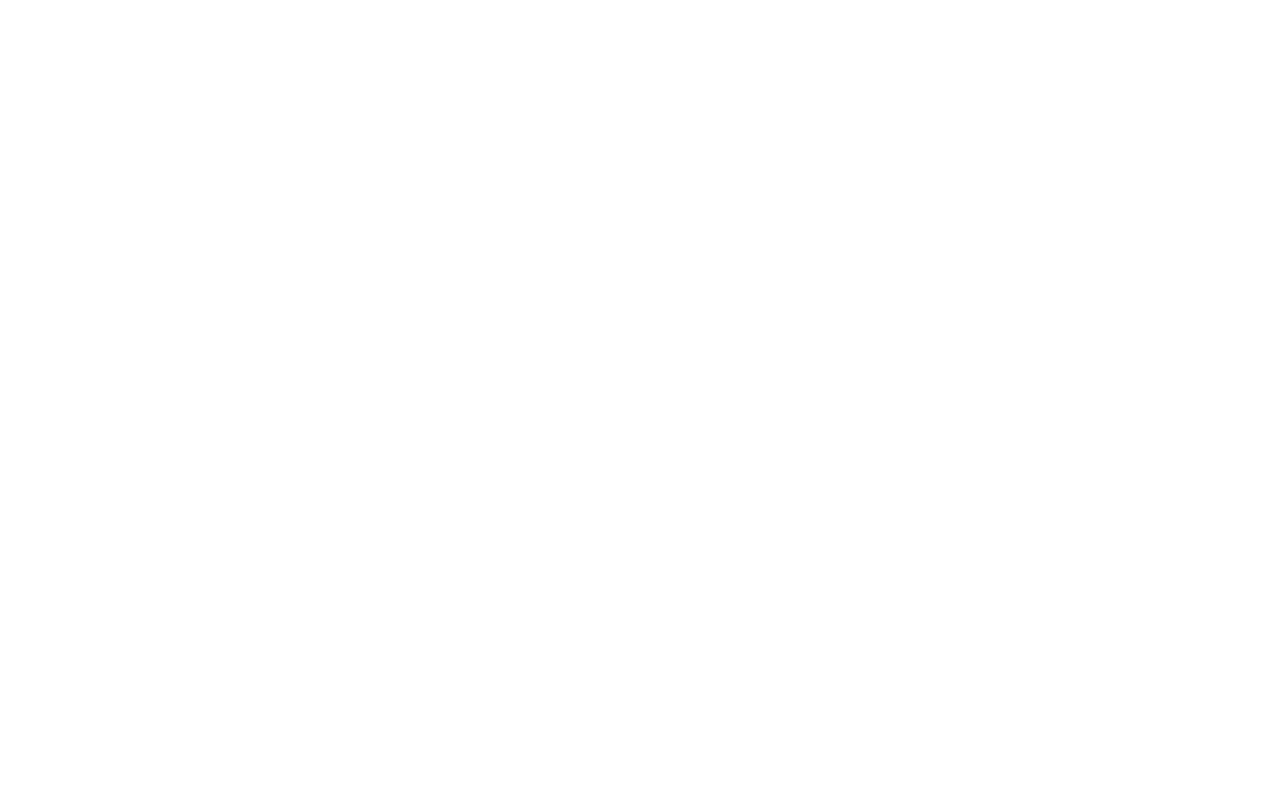
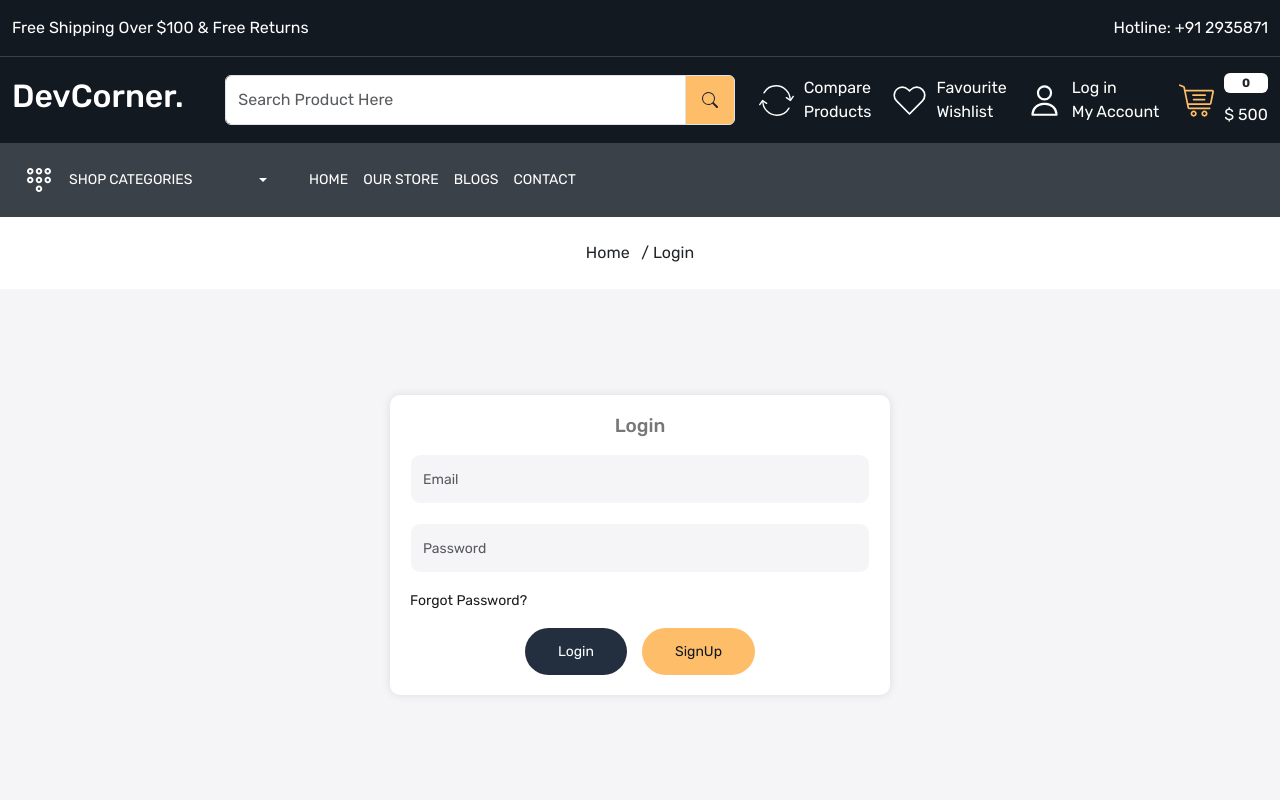
Before and after one commit to CRush-Coding/Ecommerce-Frontend, a React (Create React App) app: page /login in a window 1280 px wide. Before the commit this address had no page. Shown: the top 800 px of the page. Built offline with nearby package versions, Linux system fonts and the light colour scheme.

Commit message:
Added Login, Signup, Forgot Password and Reset Password pages

```diff
--- a/src/App.css
+++ b/src/App.css
@@ -6,7 +6,13 @@
 
 body{
   font-family: "Rubik", sans-serif;
+  min-height: 100%;
 }
+
+html{
+  height: 100%;
+}
+
 
 a {
   text-decoration: none;
@@ -137,6 +143,10 @@
   background-color: var(--color-131921);
   color: white;
   padding: 8px 17px;
+}
+
+.footer-bottom{
+  bottom: 0;
 }
 /* End Footer Section */
 
@@ -598,3 +608,59 @@
 
 
 /* End Wishlist Section */
+
+
+/* Auth Card */
+
+.auth-card{
+  padding: 20px;
+  background-color: white;
+  width: 500px;
+  margin: 58px auto;
+  border-radius: 10px;
+  box-shadow: 0 0 10px #0000001a;
+}
+
+.auth-card h3{
+  font-size: 19px;
+  font-weight: 500;
+  color: var(--color-777777);
+}
+
+.auth-card .form-control{
+  height: 50px;
+  background-color: var(--color-f5f5f7);
+  color: var(--color-777777);
+  font-size: 14px;
+  border-radius: 10px;
+  border-color: transparent;
+}
+
+.auth-card a{
+  font-size: 14px;
+  font-weight: 400;
+  color: var(--color-1c1c1b);
+}
+
+.auth-card .signup{
+  background-color: var(--color-febd69);
+  color: var(--color-131921);
+}
+
+.auth-card .signup:hover{
+  background-color: var(--color-131921);
+  color: white;
+}
+
+.auth-card p{
+  font-size: 15px;
+  color: var(--color-777777);
+}
+
+/* .login-wrapper{
+  display: flex;
+  flex-direction: column;
+  flex: 1;
+} */
+
+/* End Auth Card */
--- a/src/App.js
+++ b/src/App.js
@@ -9,6 +9,10 @@
 import Blog from './pages/Blog';
 import CompareProduct from './pages/CompareProduct';
 import Wishlist from './pages/Wishlist';
+import Login from './pages/Login';
+import ForgotPassword from './pages/ForgotPassword';
+import Signup from './pages/Signup';
+import Resetpassword from './pages/Resetpassword';
 
 function App() {
   return <>
@@ -22,6 +26,12 @@
           <Route path='blogs' element={<Blog />}/>
           <Route path='compare-product' element={<CompareProduct />}/>
           <Route path='wishlist' element={<Wishlist />}/>
+          <Route path='login' element={<Login />}/>
+          <Route path='forgot-password' element={<ForgotPassword />}/>
+          <Route path='signup' element={<Signup />}/>
+          <Route path='reset-password' element={<Resetpassword />}/>
+
+
         </Route>
 
       </Routes>
--- a/src/components/Footer.js
+++ b/src/components/Footer.js
@@ -6,6 +6,7 @@
 const Footer = () => {
   return (
   <>
+    <div className='footer-bottom'>
       <footer className="py-4">
         <div className="container-xxl">
           <div className="row align-items-center">
@@ -103,6 +104,7 @@
           </div>
         </div>
       </footer>
+    </div>
   </>
   );
 }
--- /dev/null
+++ b/src/pages/ForgotPassword.js
@@ -0,0 +1,43 @@
+import React from 'react';
+import BreadCrumb from '../components/BreadCrumb';
+import Meta from '../components/Meta';
+import { Link } from 'react-router-dom';
+
+const ForgotPassword = () => {
+  return (
+    <>
+      <Meta title={"Forgot Password"}/>
+      <BreadCrumb title='Forgot Password'/>
+      <div className="login-wrapper home-wrapper-2 py-5">
+        <div className="container-xxl">
+            <div className="row">
+                <div className="auth-card">
+                    <h3 className='text-center mb-3'>Reset Your Password</h3>
+                    <p className="text-center my-2 mb-3">
+                      We will send you an email to reset your password
+                    </p>
+                    <form action="" className='d-flex flex-column gap-15'>
+                        <div>
+                            <input
+                                type="email"
+                                name='email'
+                                placeholder='Email'
+                                className="form-control"
+                            />
+                        </div>
+                        <div>
+                            <div className='mt-3 d-flex justify-content-center align-items-center gap-15 flex-column'>
+                                <button className='button border-0' type='submit'>Submit</button>
+                                <Link to='/login'>Cancel</Link>
+                            </div>
+                        </div>
+                    </form>
+                    </div>
+                </div>
+            </div>
+        </div>
+    </>
+  )
+}
+
+export default ForgotPassword
--- a/src/pages/Login.js
+++ b/src/pages/Login.js
@@ -0,0 +1,49 @@
+import React from 'react';
+import BreadCrumb from '../components/BreadCrumb';
+import Meta from '../components/Meta';
+import { Link } from 'react-router-dom';
+
+const Login = () => {
+  return (
+    <>
+        <Meta title={"Login"}/>
+        <BreadCrumb title='Login'/>
+        <div className="login-wrapper home-wrapper-2 py-5">
+            <div className="container-xxl">
+                <div className="row">
+                    <div className="auth-card">
+                        <h3 className='text-center mb-3'>Login</h3>
+                        <form action="" className='d-flex flex-column gap-15'>
+                            <div>
+                                <input
+                                    type="email"
+                                    name='email'
+                                    placeholder='Email'
+                                    className="form-control"
+                                />
+                            </div>
+                            <div className='mt-1'>
+                                <input
+                                    type="password"
+                                    name='password'
+                                    placeholder='Password'
+                                    className="form-control"
+                                />
+                            </div>
+                            <div>
+                                <Link to='/forgot-password'>Forgot Password?</Link>
+                                <div className='mt-3 d-flex justify-content-center align-items-center gap-15'>
+                                    <button className='button border-0' type='submit'>Login</button>
+                                    <Link to='/signup' className='button signup'>SignUp</Link>
+                                </div>
+                            </div>
+                        </form>
+                    </div>
+                </div>
+            </div>
+        </div>
+    </>
+  )
+}
+
+export default Login
--- /dev/null
+++ b/src/pages/Resetpassword.js
@@ -0,0 +1,46 @@
+import React from 'react';
+import BreadCrumb from '../components/BreadCrumb';
+import Meta from '../components/Meta';
+
+const Resetpassword = () => {
+  return (
+    <>
+      <Meta title={"Reset Password"}/>
+      <BreadCrumb title='Reset Password'/>
+      <div className="login-wrapper home-wrapper-2 py-5">
+        <div className="container-xxl">
+            <div className="row">
+                <div className="auth-card">
+                    <h3 className='text-center mb-3'>Reset Password</h3>
+                    <form action="" className='d-flex flex-column gap-15'>
+                        <div className='mt-1'>
+                            <input
+                                type="password"
+                                name='password'
+                                placeholder='Password'
+                                className="form-control"
+                            />
+                        </div>
+                        <div className='mt-1'>
+                            <input
+                                type="password"
+                                name='confpassword'
+                                placeholder='Confirm Password'
+                                className="form-control"
+                            />
+                        </div>
+                        <div>
+                            <div className='mt-3 d-flex justify-content-center align-items-center gap-15'>
+                                <button className='button border-0' type='submit'>Change Password</button>
+                            </div>
+                        </div>
+                    </form>
+                    </div>
+                </div>
+            </div>
+        </div>
+    </>
+  )
+}
+
+export default Resetpassword
--- a/src/pages/Signup.js
+++ b/src/pages/Signup.js
@@ -0,0 +1,62 @@
+import React from 'react';
+import BreadCrumb from '../components/BreadCrumb';
+import Meta from '../components/Meta';
+
+const Signup = () => {
+  return (
+    <>
+      <Meta title={"Sign Up"}/>
+      <BreadCrumb title='Sign Up'/>
+      <div className="login-wrapper home-wrapper-2 py-5">
+          <div className="container-xxl">
+            <div className="row">
+                <div className="auth-card">
+                    <h3 className='text-center mb-3'>Create Account</h3>
+                    <form action="" className='d-flex flex-column gap-15'>
+                        <div>
+                            <input
+                                type="text"
+                                name='name'
+                                placeholder='Name'
+                                className="form-control"
+                            />
+                        </div>
+                        <div className='mt-1'>
+                            <input
+                                type="email"
+                                name='email'
+                                placeholder='Email'
+                                className="form-control"
+                            />
+                        </div>
+                        <div className='mt-1'>
+                            <input
+                                type="tel"
+                                name='mobile'
+                                placeholder='Mobile Number'
+                                className="form-control"
+                            />
+                        </div>
+                        <div className='mt-1'>
+                            <input
+                                type="password"
+                                name='password'
+                                placeholder='Password'
+                                className="form-control"
+                            />
+                        </div>
+                        <div>
+                            <div className='mt-3 d-flex justify-content-center align-items-center gap-15'>
+                                <button className='button border-0' type='submit'>Create</button>
+                            </div>
+                        </div>
+                    </form>
+                    </div>
+                </div>
+            </div>
+        </div>
+    </>
+  )
+}
+
+export default Signup
```
Lines whose indentation alone changed are shown as unchanged.
